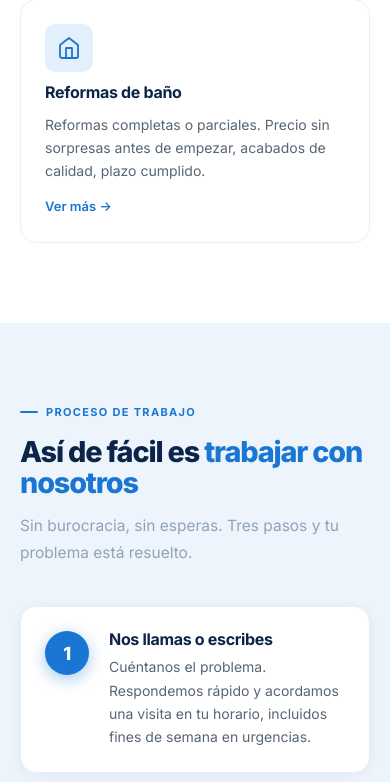
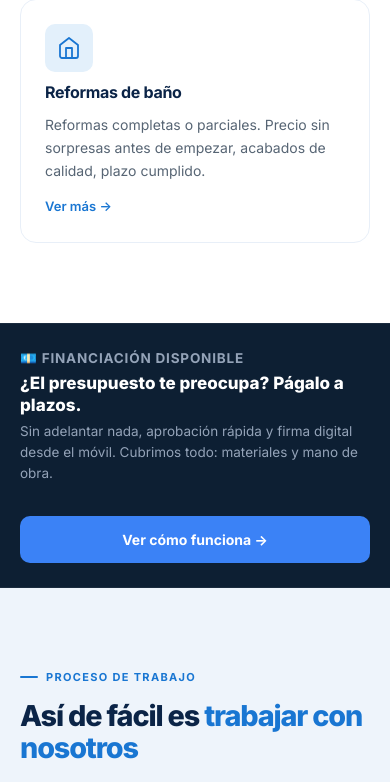
Before and after one commit to Lowix29/caroltemp-web, a PHP site: page /caroltemp/ in a window 390 px wide. Shown: the part 2440-3222 px from the top of the page. Run offline with PHP 8.4, Linux system fonts and the light colour scheme; data that the repository does not hold is empty.

Commit message:
home: banner de financiación entre servicios y cómo trabajamos

```diff
--- a/css/pages/home.css
+++ b/css/pages/home.css
@@ -919,3 +919,75 @@
   .hero { padding: 24px 32px 0; }
   .hero-card { min-height: 85vh; }
 }
+
+/* ── BANNER FINANCIACIÓN ── */
+.home-fin-banner {
+  background: #0d1f33;
+  border-top: 1px solid rgba(255,255,255,.06);
+  border-bottom: 1px solid rgba(255,255,255,.06);
+  padding: 1.5rem 0;
+}
+
+.home-fin-inner {
+  display: flex;
+  align-items: center;
+  justify-content: space-between;
+  gap: 2rem;
+  flex-wrap: wrap;
+}
+
+.home-fin-text {
+  display: flex;
+  flex-direction: column;
+  gap: .3rem;
+}
+
+.home-fin-tag {
+  font-size: 12px;
+  font-weight: 700;
+  color: #3b82f6;
+  letter-spacing: .06em;
+  text-transform: uppercase;
+}
+
+.home-fin-text strong {
+  font-size: 17px;
+  font-weight: 800;
+  color: #fff;
+  line-height: 1.25;
+}
+
+.home-fin-text span {
+  font-size: 13.5px;
+  color: #94a3b8;
+  line-height: 1.55;
+}
+
+.home-fin-cta {
+  background: #3b82f6;
+  color: #fff;
+  padding: .75rem 1.5rem;
+  border-radius: 10px;
+  font-size: 14px;
+  font-weight: 700;
+  text-decoration: none;
+  white-space: nowrap;
+  flex-shrink: 0;
+  transition: background .15s;
+}
+
+.home-fin-cta:hover {
+  background: #2563eb;
+}
+
+@media (max-width: 600px) {
+  .home-fin-inner {
+    flex-direction: column;
+    align-items: flex-start;
+  }
+
+  .home-fin-cta {
+    align-self: stretch;
+    text-align: center;
+  }
+}
--- a/index.php
+++ b/index.php
@@ -169,6 +169,20 @@ include 'includes/head.php';
     </div><!-- /svc-grid -->
   </div>
 </section>
+
+<!-- ============================
+     BANNER FINANCIACIÓN
+============================= -->
+<div class="home-fin-banner">
+  <div class="home-con home-fin-inner">
+    <div class="home-fin-text">
+      <span class="home-fin-tag">💶 Financiación disponible</span>
+      <strong>¿El presupuesto te preocupa? Págalo a plazos.</strong>
+      <span>Sin adelantar nada, aprobación rápida y firma digital desde el móvil. Cubrimos todo: materiales y mano de obra.</span>
+    </div>
+    <a href="<?php echo $base_url; ?>financiacion" class="home-fin-cta">Ver cómo funciona →</a>
+  </div>
+</div>
 
 <!-- ============================
      CÓMO TRABAJAMOS — 3 pasos
```
